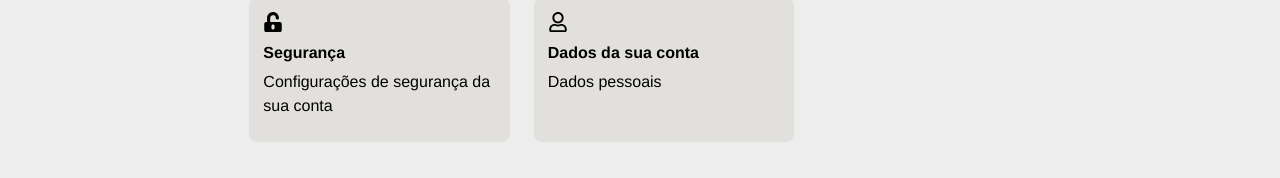
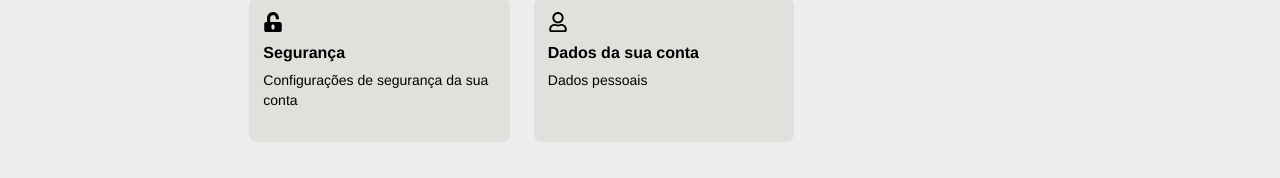
Before and after one commit to gustavocarvalho-ra/NextJs-NexusLeet, a Next.js app: page /my-account/user in a window 1280 px wide. Shown: the part 238-416 px from the top of the page. Built offline with nearby package versions, Linux system fonts and the light colour scheme; no server answers; sample sign-in values are in the browser's storage.

Commit message:
style]: changed text size

```diff
--- a/src/app/components/ui/CardUser.tsx
+++ b/src/app/components/ui/CardUser.tsx
@@ -13,7 +13,7 @@ export default function CardUser({icon, TextStr, AboutStr}: CardInt) {
     <div className="w-1/3 h-36 bg-(--mod) flex flex-col justify-center rounded-lg p-3.5">
       <h1 className="font-black h-1/4 text-xl">{icon}</h1>
       <h2 className="font-semibold h-1/4">{TextStr}</h2>
-      <h3 className="font-extralight h-1/2">{AboutStr}</h3>
+      <h4 className="font-extralight h-1/2 text-sm">{AboutStr}</h4>
     </div>
   )
 }
```
